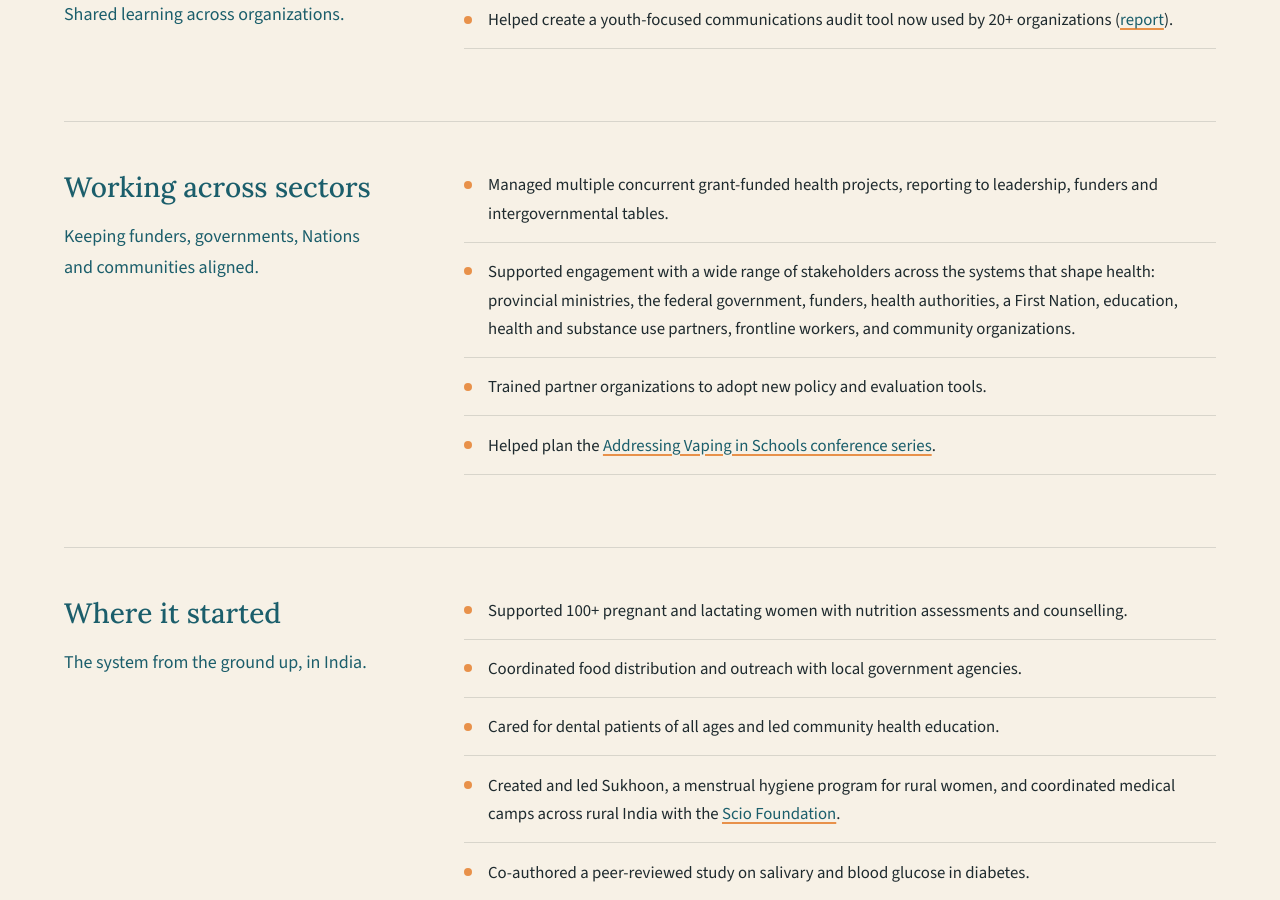
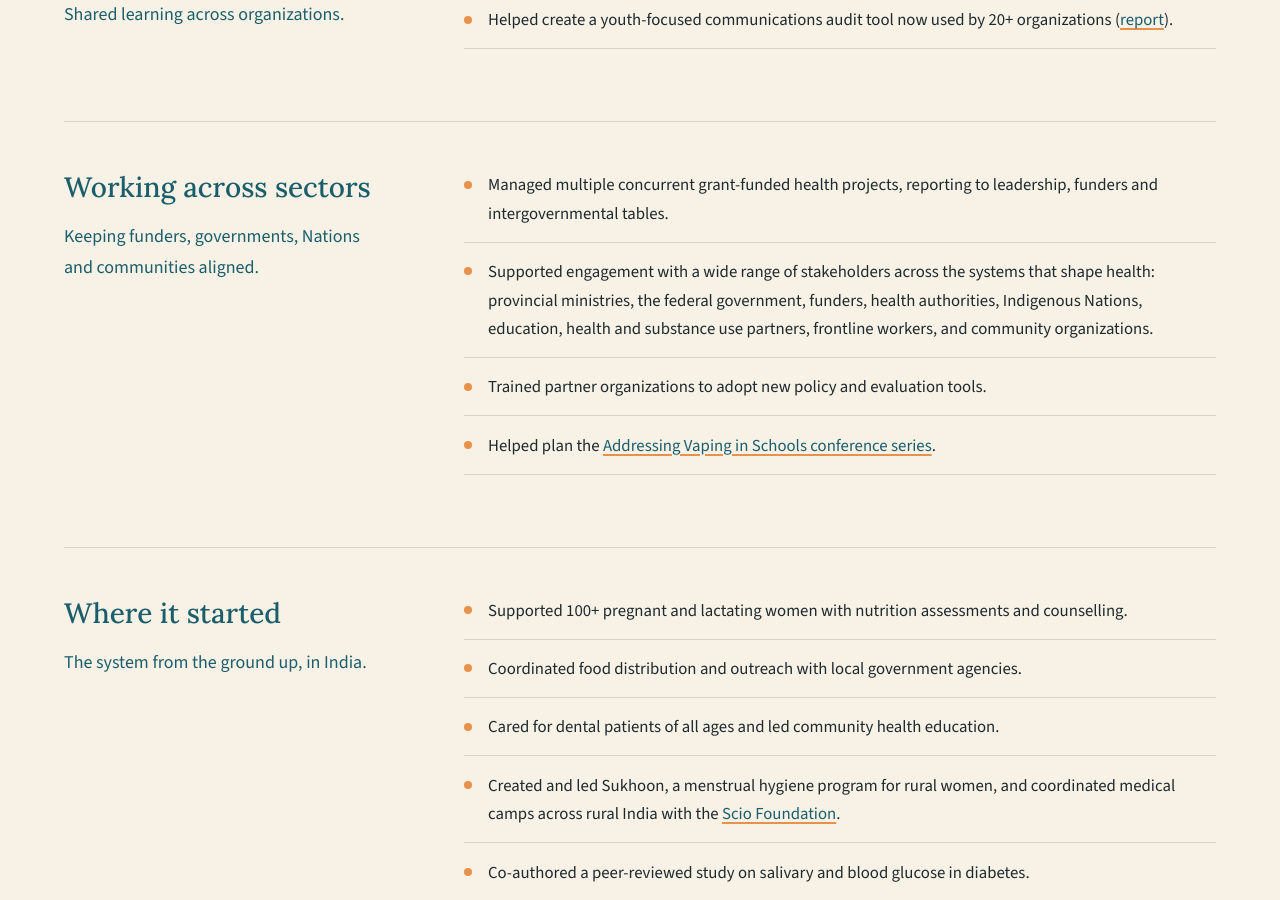
Before and after one commit to sivasanchita/sivasanchita.github.io, a Jekyll site: the page built from pages/work.html, in a window 1280 px wide and 900 px high, scrolled down 1857 px. Built offline with Jekyll 4.4.1, drawn with Linux system fonts in a browser that asks for light colours.

Commit message:
Refer to Indigenous Nations on Work page
Co-Authored-By: Claude Opus 5.5 <noreply@anthropic.com>

```diff
--- a/pages/work.html
+++ b/pages/work.html
@@ -64,7 +64,7 @@ permalink: /work/
   <div class="split-body">
     <ul class="crisp-list">
       <li>Managed multiple concurrent grant-funded health projects, reporting to leadership, funders and intergovernmental tables.</li>
-      <li>Supported engagement with a wide range of stakeholders across the systems that shape health: provincial ministries, the federal government, funders, health authorities, a First Nation, education, health and substance use partners, frontline workers, and community organizations.</li>
+      <li>Supported engagement with a wide range of stakeholders across the systems that shape health: provincial ministries, the federal government, funders, health authorities, Indigenous Nations, education, health and substance use partners, frontline workers, and community organizations.</li>
       <li>Trained partner organizations to adopt new policy and evaluation tools.</li>
       <li>Helped plan the <a href="https://phecanada.ca/events/addressing-vaping-schools-conference-series" target="_blank" rel="noopener noreferrer">Addressing Vaping in Schools conference series</a>.</li>
     </ul>
```
